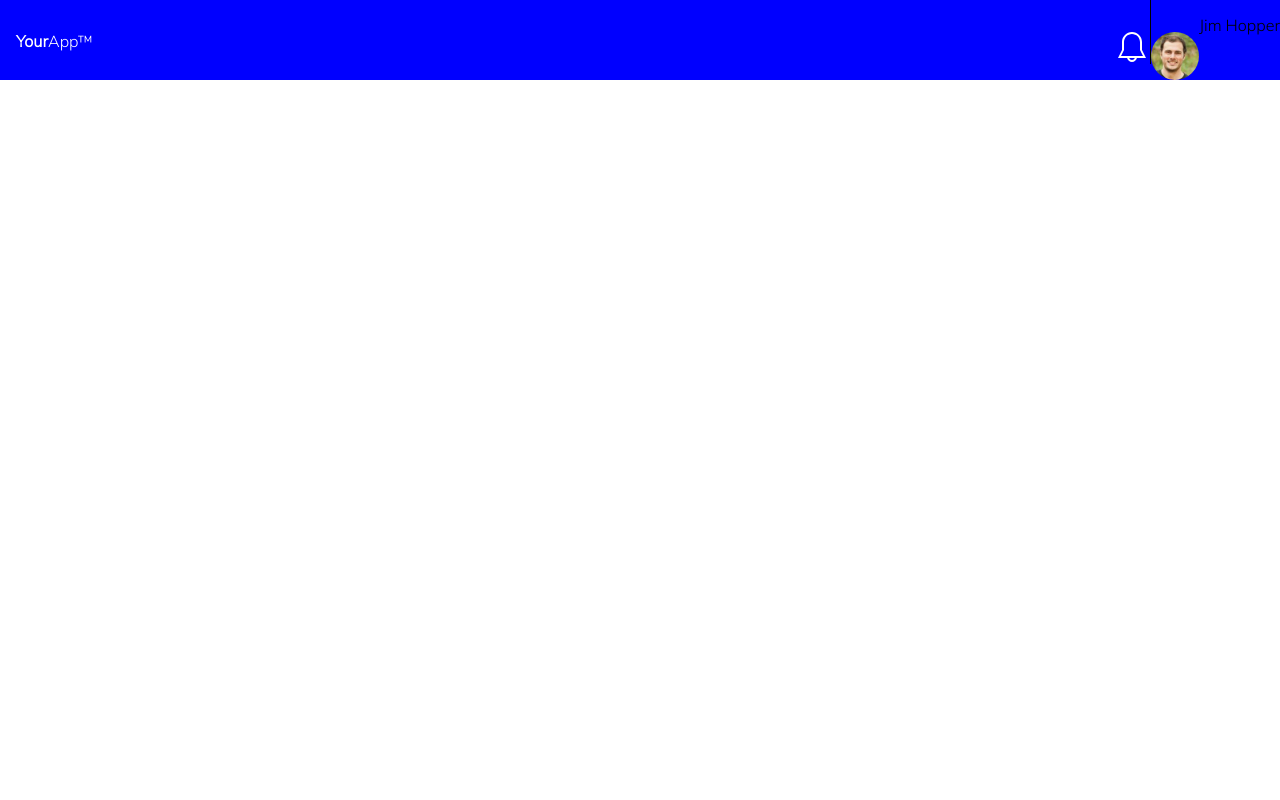
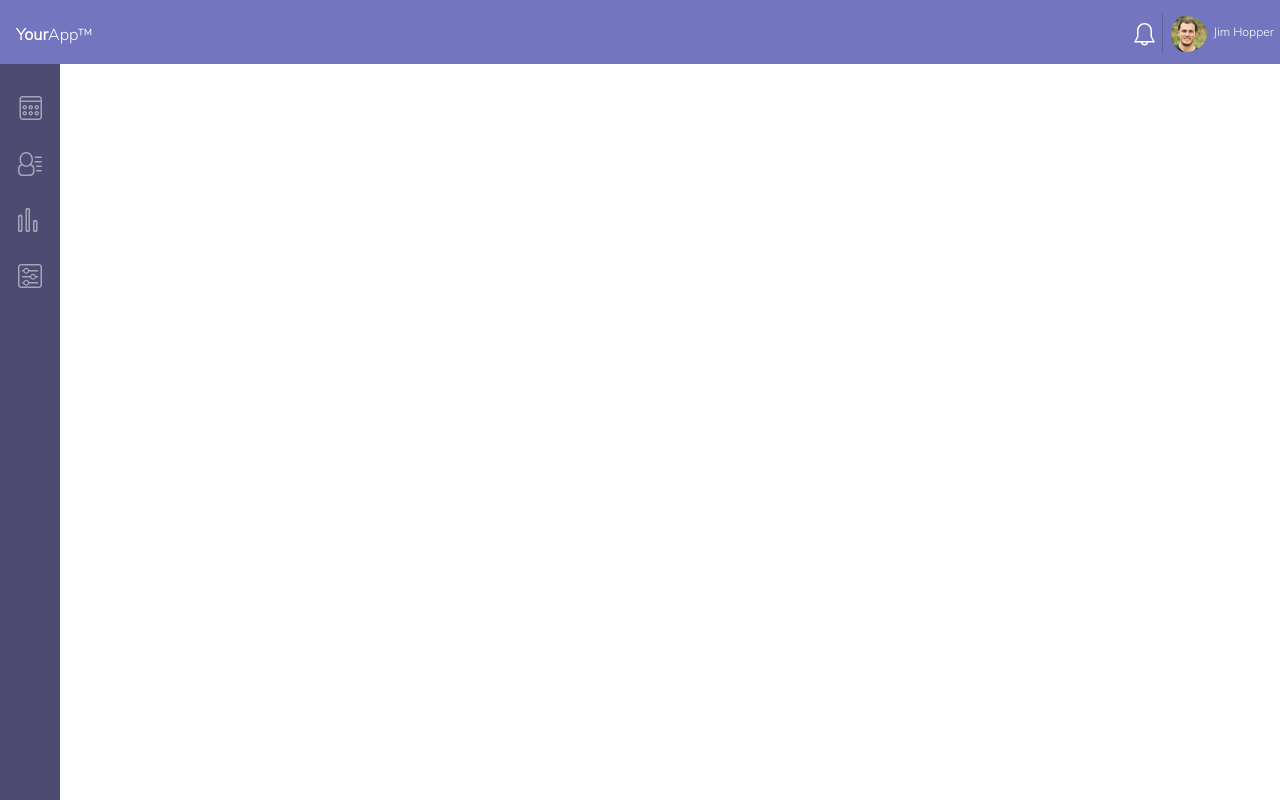
Before and after one commit to robinwatts96/webapp-dashboard, a plain HTML site: page index.html in a window 1280 px wide. Drawn offline with Linux system fonts and the light colour scheme.

Commit message:
top and side bar done

```diff
--- a/index.html
+++ b/index.html
@@ -14,13 +14,17 @@
          <img id="notification-bell" src="icons/icon-bell.svg" alt="notification bell">
          <div id="nav-bar-break"></div>
          <img id="profile-img" src="images/member-2.jpg" alt="profile picture image">
-         <p>Jim Hopper</p>
+         <p id="name">Jim Hopper</p>
        </div>
-
     </header>
 
     <body>
-
+       <div class="side-bar">
+         <img id="dashboard-icon" src="icons/icon-dashboard.svg" alt="Dashboard icon">
+         <img src="icons/icon-members.svg" alt="Members icon">
+         <img src="icons/icon-visits.svg" alt="Visitors icon">
+         <img src="icons/icon-settings.svg" alt="Settings icon">
+       </div>
 
 
 
--- a/scss/component/_images.scss
+++ b/scss/component/_images.scss
@@ -1,12 +1,25 @@
 #profile-img {
   border-radius: 50%;
-  width: 3em;
-  height: 3em;
-  margin-top: 2em;
+  width: 2.25em;
+  height: 2.25em;
+  margin-top: .25em;
+  padding: 0 0 0 0.5em;
 }
 
 #notification-bell {
-  width: 2em;
-  height: 2em;
-  margin-top: 2em;
+  width: 1.5em;
+  height: 1.5em;
+  margin-top: .4em;
+  padding-right: .25em;
 }
+
+.side-bar img {
+  width: 1.5em;
+  height: 1.5em;
+  padding: 1em;
+  opacity: .5;
+}
+
+#dashboard-icon {
+  margin-top: 5em;
+}
--- a/scss/component/_navigation.scss
+++ b/scss/component/_navigation.scss
@@ -1,21 +1,41 @@
+// Top nav bar
 .nav-bar {
     width: 100%;
-    height: 5em;
-    background-color: blue;
+    height: 4em;
+    background-color: $base-color;
     display: flex;
     justify-content: flex-end;
+    align-items: center;
     position: fixed;
 }
 
 #nav-bar-break {
     width: 1px;
-    height: 80%;
-    background-color: black;
+    height: 60%;
+    margin-top: .2em;
+    background-color: $secondary-color-dark;
 }
 
 #yourapp {
-   margin-top: 2em;
+   margin-top: 1.25em;
    margin-right: auto;
    padding-left: 1em;
    color: white;
 }
+
+#name {
+    padding: 0 .5em;
+    color: white;
+    font-size: 0.75em;
+}
+
+// Side nav bar
+.side-bar {
+    width: 7.5vh;
+    height: 100vh;
+    background-color: $secondary-color;
+    display: flex;
+    flex-direction: column;
+    align-items: flex-start;
+    align-items: center;
+}
--- a/scss/utilities/_variables.scss
+++ b/scss/utilities/_variables.scss
@@ -0,0 +1,5 @@
+// base colors
+$base-color:hsl(238, 37%, 60%);
+$secondary-color: hsl(242, 20%, 37%);
+$secondary-color-dark: hsla(242, 20%, 37%, .5);
+$third-color: hsl(131, 39%, 68%);
```
Also changed, not shown: css/styles.css.
